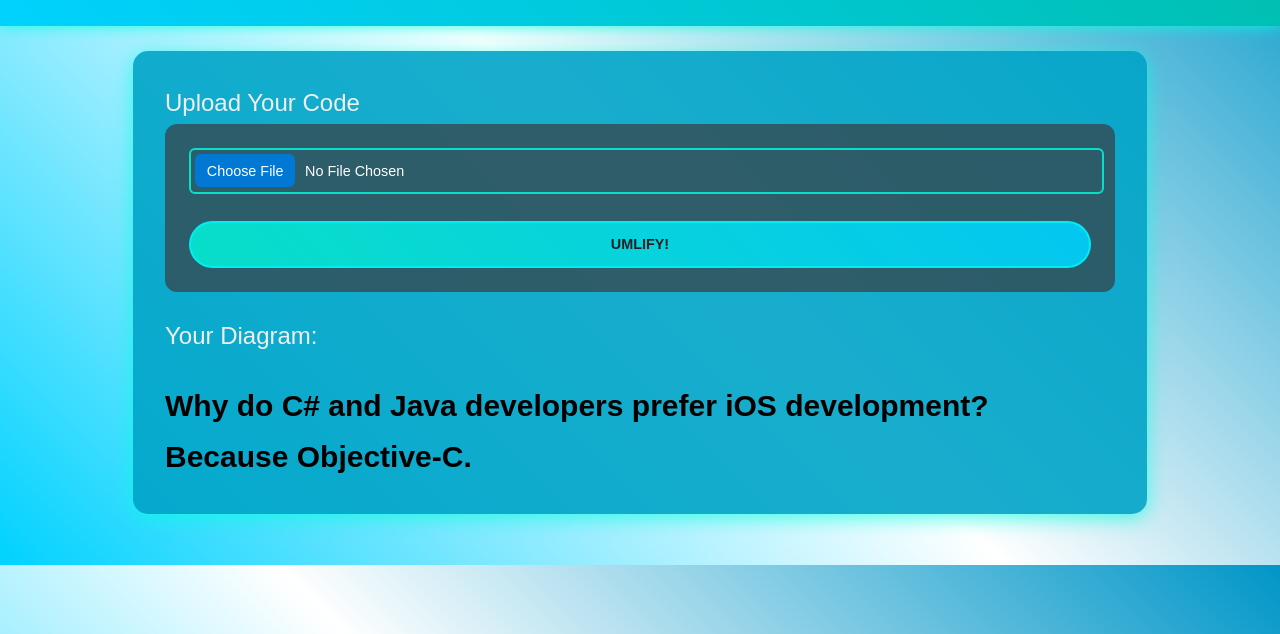
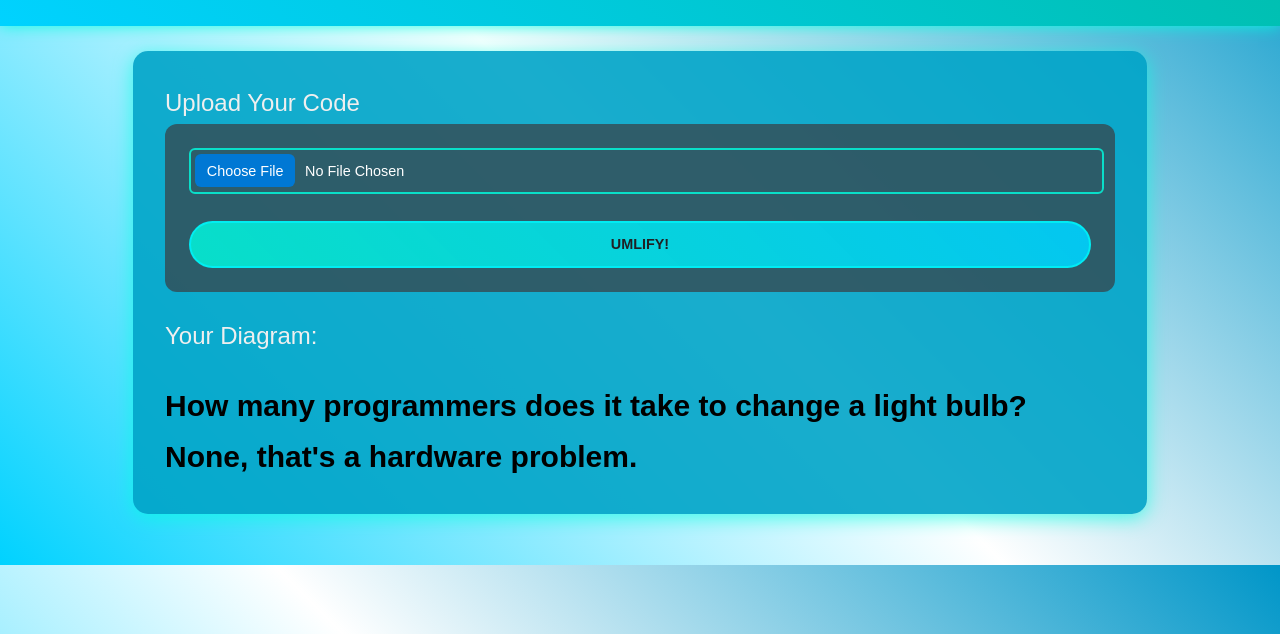
Before and after one commit to hunter4458/SeniorProjectV5, a website: page Website/public/index.html in a window 1280 px wide. Shown: the part 166-800 px from the top of the page. Drawn offline with Linux system fonts and the light colour scheme.

Commit message:
Add files via upload

```diff
--- a/Website/public/index.html
+++ b/Website/public/index.html
@@ -77,6 +77,9 @@
             "How do you comfort a JavaScript bug? You console it.",
             "Why do Java developers wear glasses? Because they don't see sharp.",
             "Why do C# and Java developers prefer iOS development? Because Objective-C.",
+            "Why was the JavaScript developer sad? Because they didn't 'null' their feelings.",
+            "How many programmers does it take to change a light bulb? None, that's a hardware problem.",
+            "Why did the programmer go broke? Because he used up all his cache.",
         ];
         const randomJoke = jokes[Math.floor(Math.random() * jokes.length)];
         loadingText.textContent = randomJoke;
```
